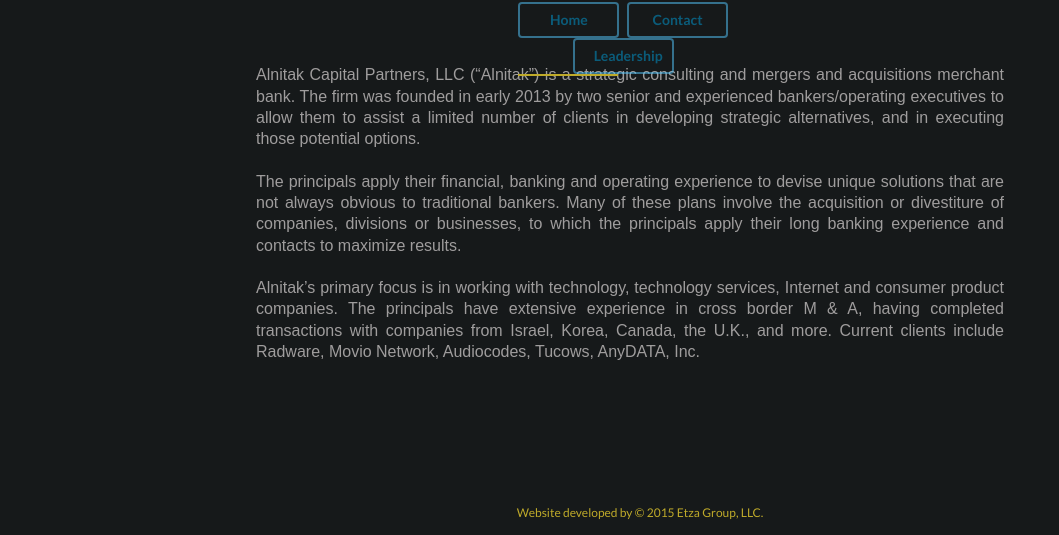
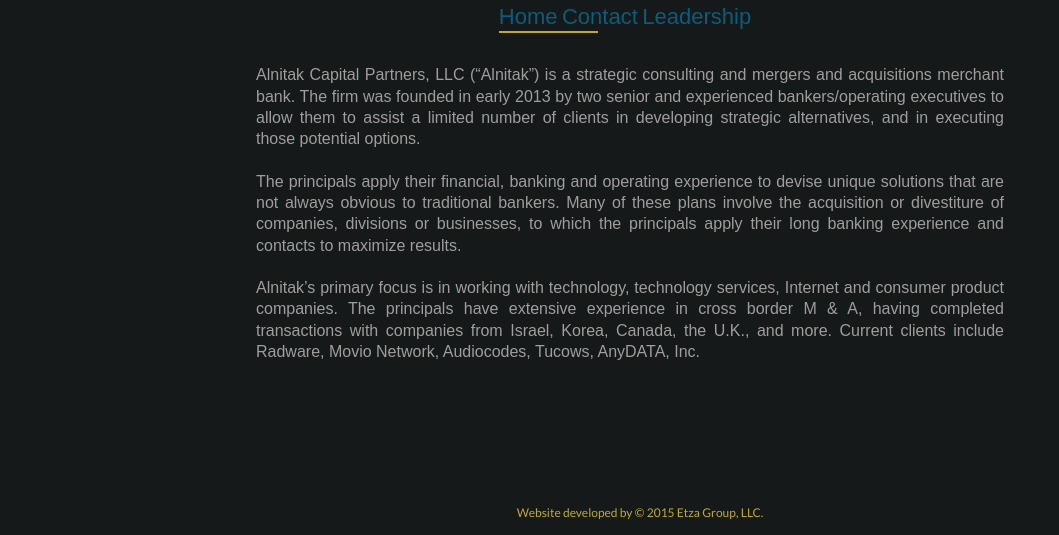
Before and after one commit to YitYeh/AlnitakCapital, a plain HTML site: page index.html in a window 1280 px wide. Shown: the part 265-800 px from the top of the page, without its empty margins (0-1059 px from the left). Drawn offline with Linux system fonts and the light colour scheme; a web font is replaced by a local one.

Commit message:
Removed blue buttons, compatible with magic-line

```diff
--- a/index.html
+++ b/index.html
@@ -27,9 +27,9 @@
 			</div>
 			<div class="nav-wrap">
 				<div class="menu three column" id="magic-tabs">
-				 	<div class="menu-item current ui inverted blue button"><a href="#home">Home</a></div>
-				 	<div class="menu-item ui inverted blue button"><a href="#contact">Contact</a></div>
-					<div class="menu-item ui inverted blue button"><a href="#leadership">Leadership</a></div></br>
+				 	<div class="menu-item current"><a href="#home">Home</a></div>
+				 	<div class="menu-item"><a href="#contact">Contact</a></div>
+					<div class="menu-item"><a href="#leadership">Leadership</a></div></br>
 				</div>
 			</div>
 			<div class="content">
--- a/scripts/buttonEffect.js
+++ b/scripts/buttonEffect.js
@@ -5,7 +5,7 @@
     var $magicLine = $("#magic-line");
 
     $magicLine
-        .width($magicLine.parent().width() * .31)
+        .width($('.current').width())
         .css("left", $(".current").position().left)
 		.data("origLeft",$magicLine.position().left)
         .data("origWidth", $magicLine.width());
@@ -13,7 +13,7 @@
     $(".menu").find(".menu-item").hover(function() {
         $el = $(this);
         leftPos = $el.position().left;
-        newWidth = $el.parent().width() *.31;
+        newWidth = $el.width();
 
         $magicLine.stop().animate({
             left: leftPos,
--- a/styles/main.css
+++ b/styles/main.css
@@ -119,7 +119,7 @@
 .menu-item {
 	display: inline;
 	opacity: 0.5;
-
+	font-size:22px;
 	width: 31.5%;
 	padding: 0px;
 }
```
